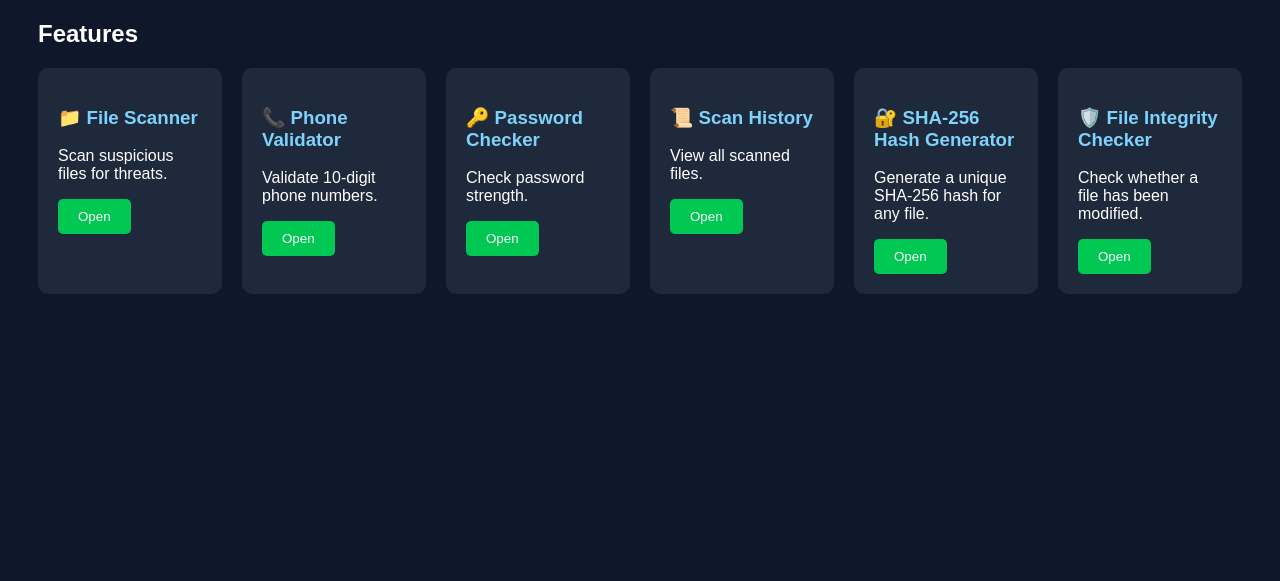
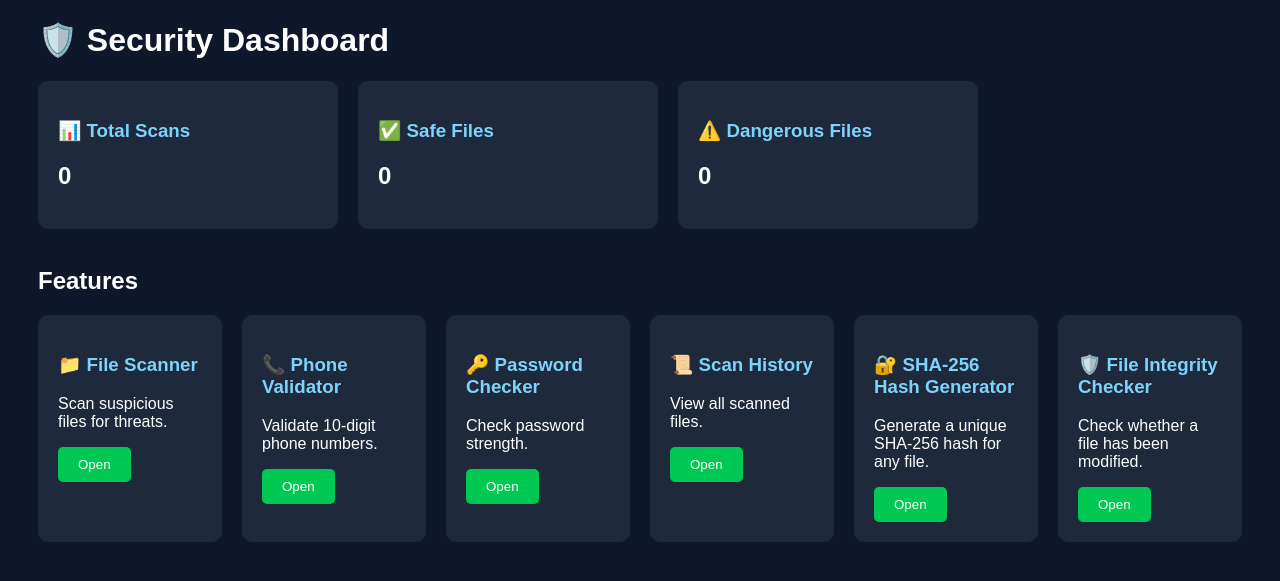
Before and after one commit to ShipraSharma08/Sentine1OS, a Flask app: page / in a window 1280 px wide. Shown: the part 96-677 px from the top of the page. Run offline with Flask 3, Linux system fonts and the light colour scheme; data that the repository does not hold is empty.

Commit message:
Add security dashboard statistics

```diff
--- a/Templates/index.html
+++ b/Templates/index.html
@@ -21,6 +21,36 @@
     <a href="/hash">SHA-256 Hash</a>
     <a href="/integrity">Integrity Checker</a>
 </nav>
+
+
+<!-- DASHBOARD STATISTICS -->
+
+<h1>🛡️ Security Dashboard</h1>
+
+<div class="cards">
+
+    <div class="card">
+        <h3>📊 Total Scans</h3>
+        <h2>{{ total_scans }}</h2>
+    </div>
+
+    <div class="card">
+        <h3>✅ Safe Files</h3>
+        <h2>{{ safe_files }}</h2>
+    </div>
+
+    <div class="card">
+        <h3>⚠️ Dangerous Files</h3>
+        <h2>{{ dangerous_files }}</h2>
+    </div>
+
+</div>
+
+
+<br>
+
+
+<!-- FEATURES -->
 
 <h2>Features</h2>
 
--- a/app.py
+++ b/app.py
@@ -8,7 +8,33 @@ app = Flask(__name__)
 # ---------------- HOME ----------------
 @app.route("/")
 def home():
-    return render_template("index.html")
+    connection = sqlite3.connect("sentinel.db")
+    cursor = connection.cursor()
+
+    # Total number of scans
+    cursor.execute("SELECT COUNT(*) FROM scan_history")
+    total_scans = cursor.fetchone()[0]
+
+    # Total safe files
+    cursor.execute(
+        "SELECT COUNT(*) FROM scan_history WHERE status = 'Safe'"
+    )
+    safe_files = cursor.fetchone()[0]
+
+    # Total dangerous files
+    cursor.execute(
+        "SELECT COUNT(*) FROM scan_history WHERE status = 'Dangerous'"
+    )
+    dangerous_files = cursor.fetchone()[0]
+
+    connection.close()
+
+    return render_template(
+        "index.html",
+        total_scans=total_scans,
+        safe_files=safe_files,
+        dangerous_files=dangerous_files
+    )
 
 
 # ---------------- FILE SCANNER ----------------
```
